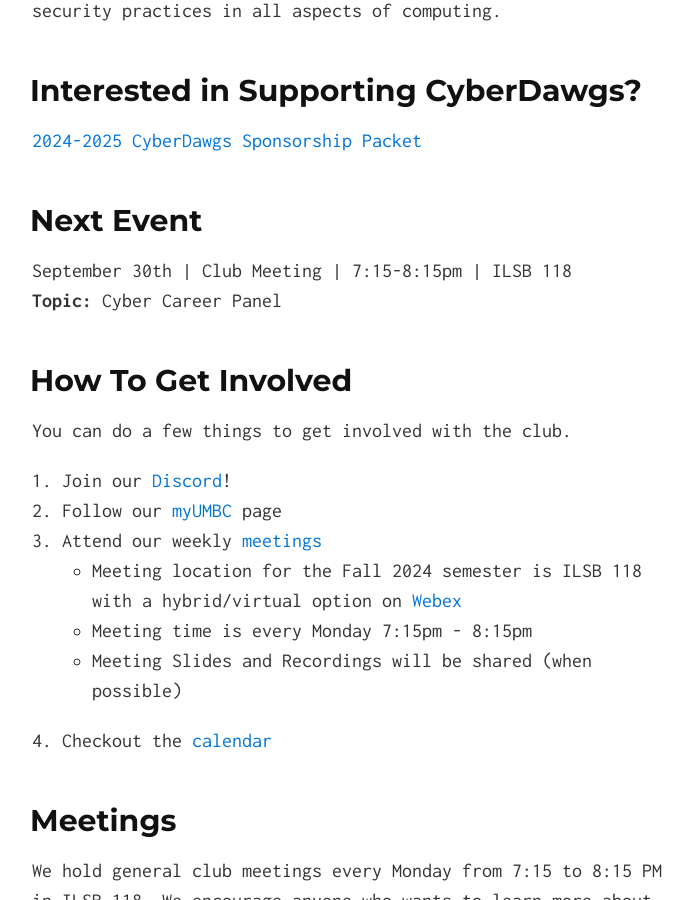
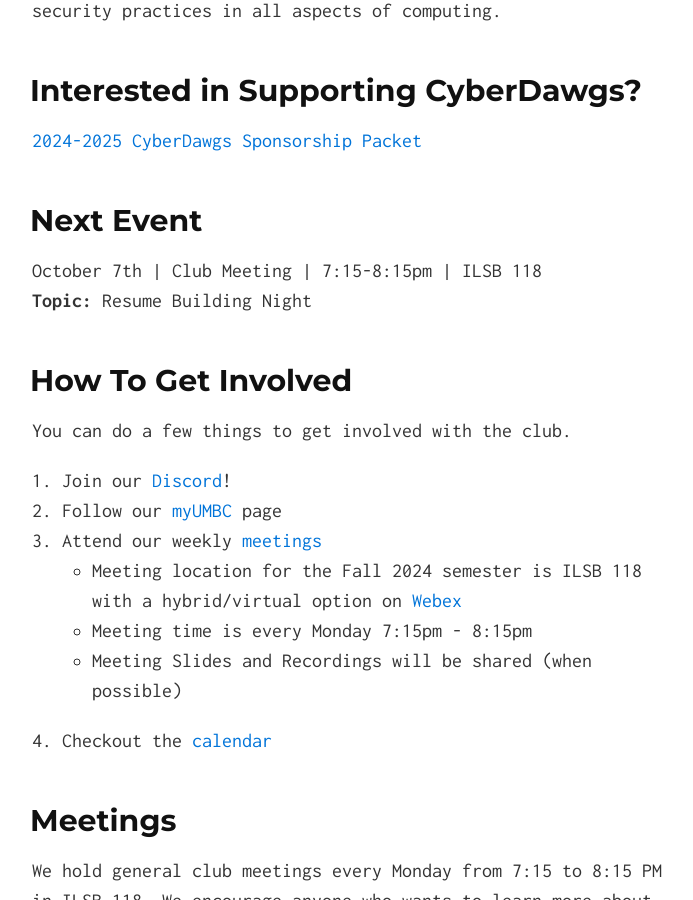
Before and after one commit to UMBCCyberDawgs/umbccyberdawgs.github.io, a Jekyll site: the page built from index.md, in a window 1280 px wide and 900 px high, scrolled down 334 px. Shown: the whole window, without its empty margins (288-981 px from the left). Built offline with Jekyll 4.4.1, drawn with Linux system fonts in a browser that asks for light colours; our own code applies the rules of GitHub Pages for plain Markdown files.

Commit message:
Next Event Update

```diff
--- a/index.md
+++ b/index.md
@@ -9,8 +9,8 @@ Welcome to the UMBC CyberDawgs homepage! We are a group of UMBC students who sha
 [2024-2025 CyberDawgs Sponsorship Packet](CyberDawgs_2024-2025_Sponsorship_Packet.pdf)
 
 ## Next Event
-September 30th | Club Meeting | 7:15-8:15pm | ILSB 118 \
-**Topic:** Cyber Career Panel
+October 7th | Club Meeting | 7:15-8:15pm | ILSB 118 \
+**Topic:** Resume Building Night
 
 <!-- Congratulations! You found the CyberPaws CTF Fall 2024 Week 2 flag! This is just static content, which means it's always present on the page, but other more advanced web challenges involve the Network tab in Inspect Element on Browsers like Firefox or Chrome. Checking the source code on any website is still a good first step to finding all sorts of information about the website you wouldn't normally be able to see! -->
 <!-- Paws{1nsp3ct_3L3M3nt} -->
```
